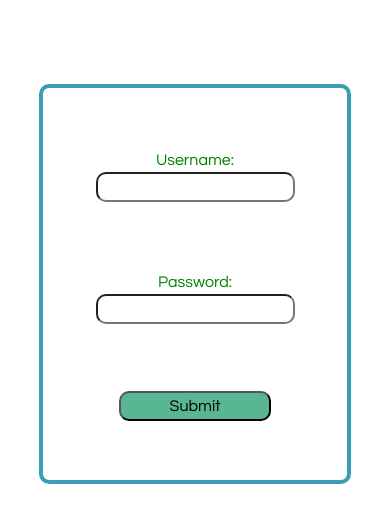
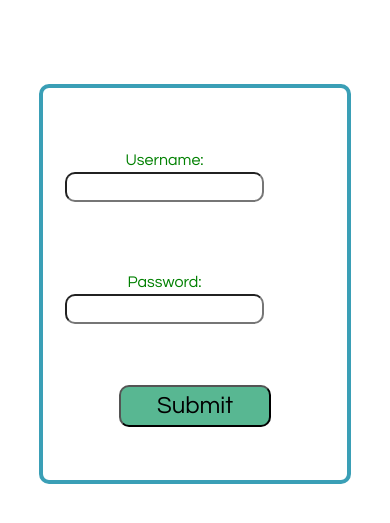
Before and after one commit to pgarton/iDayDream, a PHP site: page /login.php in a window 390 px wide. Shown: the top 523 px of the page. Run offline with PHP 8.4, Linux system fonts and the light colour scheme; data that the repository does not hold is empty.

Commit message:
Added Login Styling

```diff
--- a/styles/login.css
+++ b/styles/login.css
@@ -16,14 +16,11 @@ div {
     font-size: 1.5em;
 }
 
-p {
-    text-align: center;
-}
-
 #login {
     background-color: #58b792;
     border-radius: 10px;
     width: 50%;
+    font-size: 1.5em;
     margin: auto;
 }
 
@@ -47,8 +44,6 @@ label {
     div {
         width: 80%;
         font-size: 1em;
-        margin-left: auto;
-        margin-right: auto;
     }
 
     header {
```
